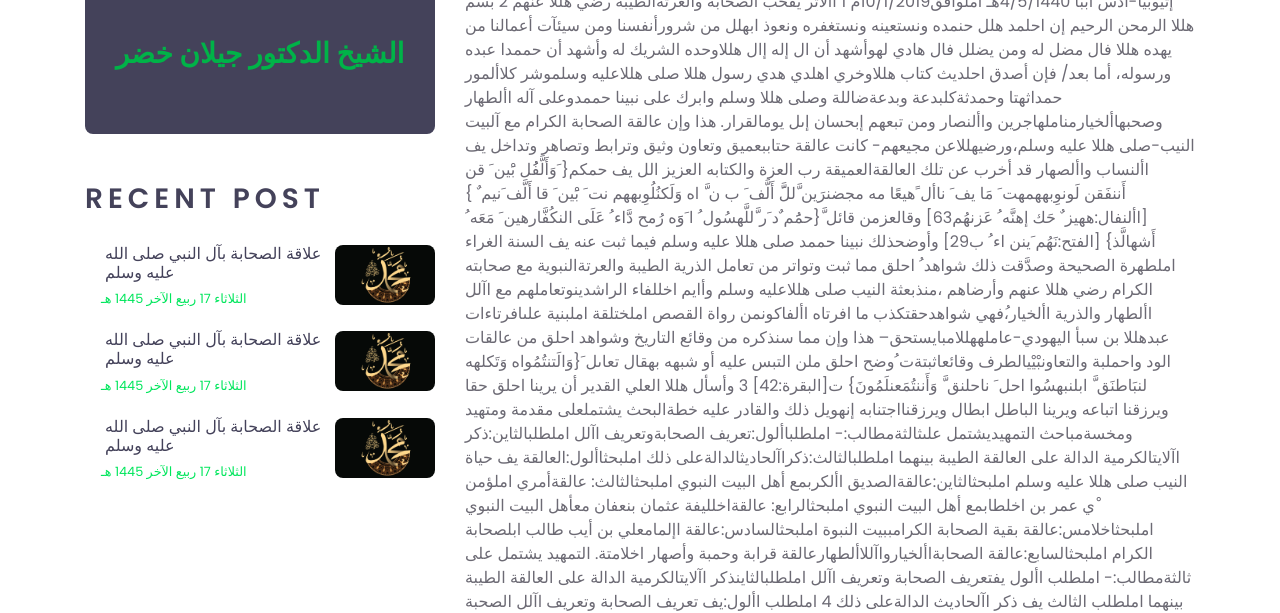
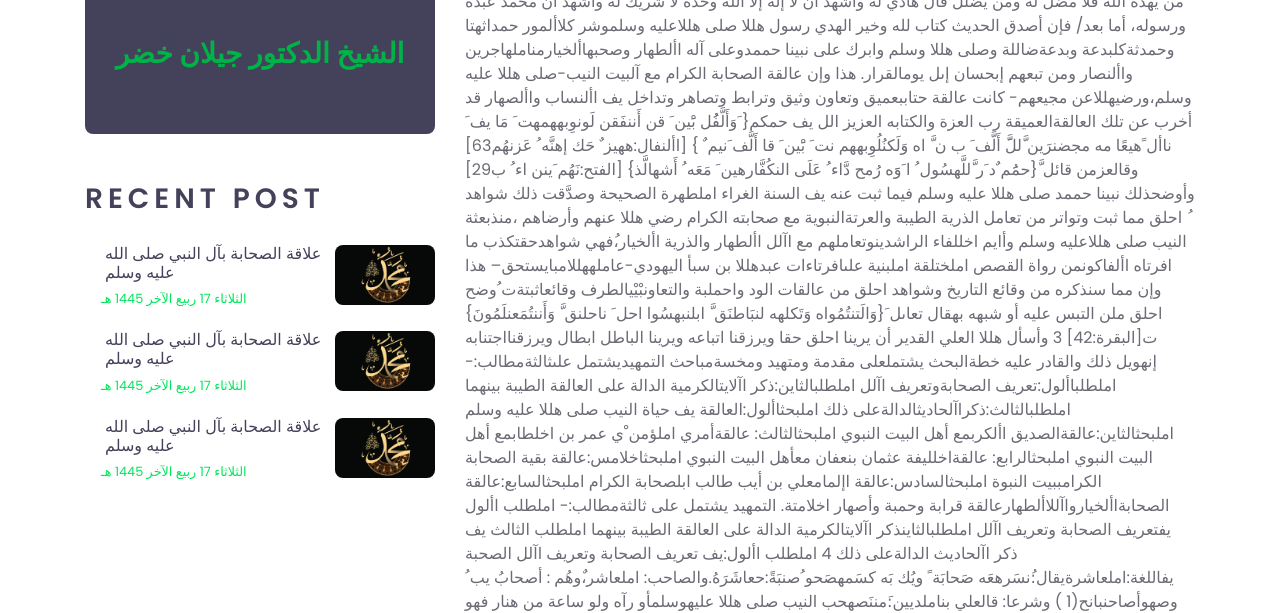
Before and after one commit to DrJeylan/Web, a plain HTML site: page single.html in a window 1280 px wide. Shown: the part 654-1267 px from the top of the page. Drawn offline with nearby package versions, Linux system fonts and the light colour scheme.

Commit message:
Update single.html

```diff
--- a/single.html
+++ b/single.html
@@ -109,20 +109,13 @@
                         <h1 class="mb-5">علاقة الصحابة بآل النبي صلى الله عليه وسلم
 </h1>
 
-                        <p>ورقة مقدمة يف الندوة العلمية
-(الرعيلاألول يف الوجدان اإلسالمي )
-حبث تقدم به
-د/ جيالن خضر غمدا اإلثيويب
-إثيوبيا-أدس أببا
-4/5/1440هـ املوافق10/1/2019م
-1
-اآلاثر يفحب الصحابة والعرتةالطيبة رضي هللا عنهم
-2
-بسم هللا الرمحن الرحيم
-إن احلمد هلل حنمده ونستعينه ونستغفره ونعوذ ابهلل من شرورأنفسنا ومن سيئآت أعمالنا من يهده هللا
-فال مضل له ومن يضلل فال هادي لهوأشهد أن ال إله إال هللاوحده الشريك له وأشهد أن حممدا
+                        <p>
+
+بسم الله الرحمن الرحيم
+إن الحمد لله  نحمده ونستعينه ونستغفره ونعوذ بالله من شرورأنفسنا ومن سيئآت أعمالنا من يهده الله
+فلا مضل له ومن يضلل فال هادي له وأشهد أن لا إله إلا الله وحده لا شريك له وأشهد أن محمد
 عبده ورسوله،
-أما بعد/ فإن أصدق احلديث كتاب هللاوخري اهلدي هدي رسول هللا صلى هللاعليه وسلموشر
+أما بعد/ فإن أصدق الحديث كتاب لله وخير الهدي رسول هللا صلى هللاعليه وسلموشر
 كلاألمور حمداثهتا وحمدثةكلبدعة وبدعةضاللة
 وصلى هللا وسلم وابرك على نبينا حممدوعلى آله األطهار وصحبهاألخيارمناملهاجرين واألنصار
 ومن تبعهم إبحسان إىل يومالقرار.
```
